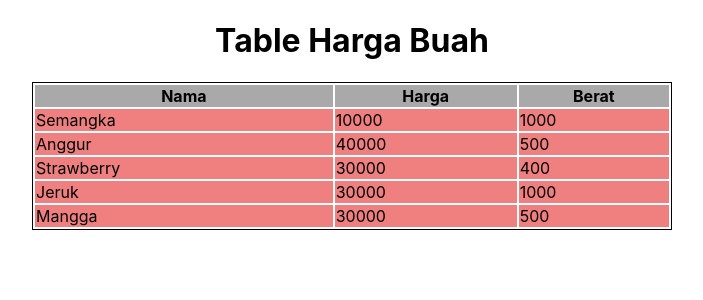
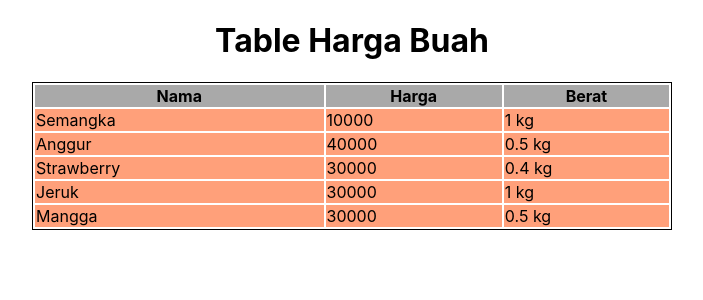
Before and after one commit to agnynureza/sanbercode-reactjs-0720-week3, a React (Create React App) app: page / in a window 1280 px wide. Shown: the top 300 px of the page, without its empty margins (288-991 px from the left). Built offline with nearby package versions, Linux system fonts and the light colour scheme.

Commit message:
pekan 3 : task 1

```diff
--- a/src/tugas11/tugas11.css
+++ b/src/tugas11/tugas11.css
@@ -10,7 +10,7 @@ th {
 }
 
 tr {
-   background-color: lightcoral;
+   background-color: lightsalmon;
 }
 
 h1 {
--- a/src/tugas11/tugas11.js
+++ b/src/tugas11/tugas11.js
@@ -39,7 +39,7 @@ class Tugas11 extends React.Component {
 							<tr>
 								<Row x = {el.nama} />
 								<Row x = {el.harga} />
-								<Row x = {el.berat} />
+								<Row x = {el.berat/1000 + ' kg'} />
 							</tr>
 						)
 					})}
```
